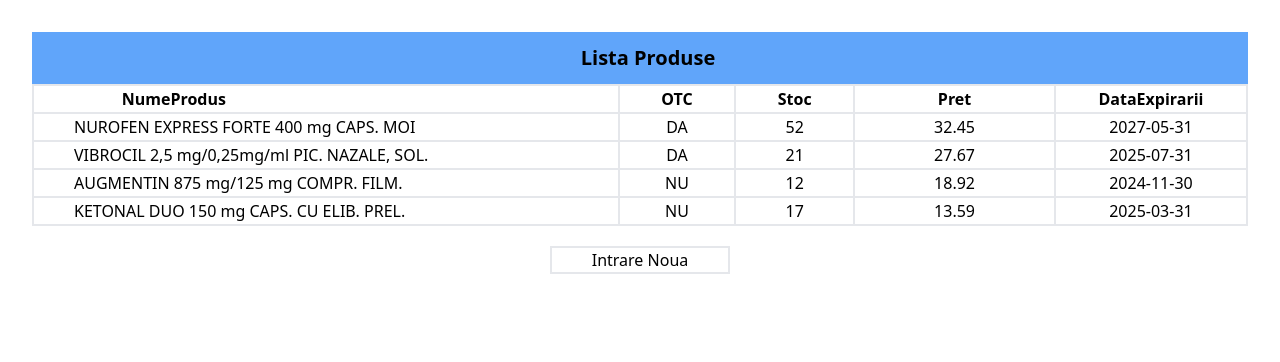
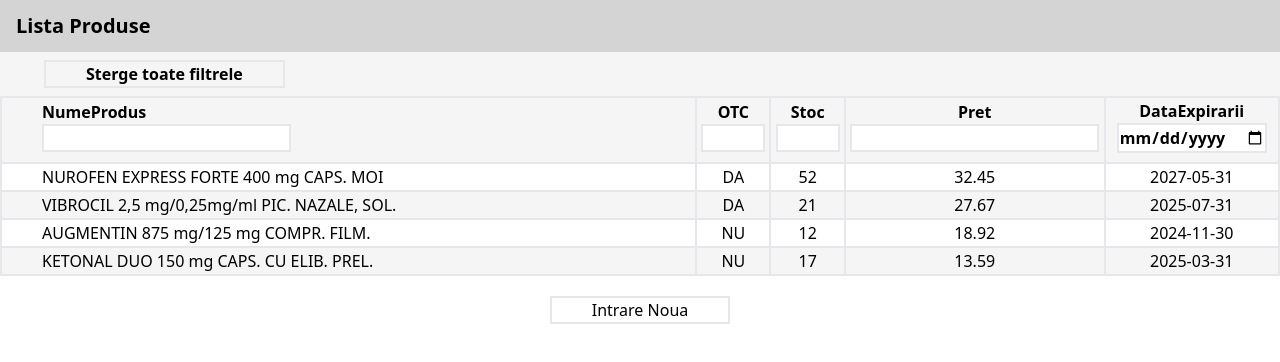
Before and after one commit to AleBarboni/React-Project, a React (Vite) app: page / in a window 1280 px wide. Shown: the top 362 px of the page. Built offline with nearby package versions, Linux system fonts and the light colour scheme.

Commit message:
incercare de search

```diff
--- a/src/App.css
+++ b/src/App.css
@@ -1,41 +1,16 @@
-#root {
-  max-width: 1280px;
-  margin: 0 auto;
-  padding: 2rem;
-  text-align: center;
+tr:nth-child(even) {
+  background-color: rgb(245 245 245);
 }
 
-.logo {
-  height: 6em;
-  padding: 1.5em;
-  will-change: filter;
-}
-.logo:hover {
-  filter: drop-shadow(0 0 2em #646cffaa);
-}
-.logo.react:hover {
-  filter: drop-shadow(0 0 2em #61dafbaa);
+th {
+  background-color: rgb(245 245 245);
 }
 
-@keyframes logo-spin {
-  from {
-    transform: rotate(0deg);
-  }
-  to {
-    transform: rotate(360deg);
-  }
+input::-webkit-outer-spin-button, input::-webkit-inner-spin-button {
+ -webkit-appearance: none;
+ margin: 0;
 }
 
-@media (prefers-reduced-motion: no-preference) {
-  a:nth-of-type(2) .logo {
-    animation: logo-spin infinite 20s linear;
-  }
+input[type="nubmer"] {
+  -moz-appearance: textfield;
 }
-
-.card {
-  padding: 2em;
-}
-
-.read-the-docs {
-  color: #888;
-}
--- a/src/App.jsx
+++ b/src/App.jsx
@@ -5,12 +5,10 @@
 function App() {
   return (
     <div className="App">
-    <h1 className='text-xl font-bold bg-blue-400 py-3 pl-4'>Lista Produse</h1>
+    <h1 className="text-xl font-bold bg-neutral-300 py-3 pl-4 px-10">Lista Produse</h1>
     <TableData />
     </div>
   )
 }
 
-
-
 export default App;
--- a/src/Components/Filters.jsx
+++ b/src/Components/Filters.jsx
@@ -0,0 +1,23 @@
+import data from "./data";
+
+
+function searchNune() {
+    return (
+    data
+        .filter((produs) =>{
+            return (
+                search.toLowerCase() === ""
+              ? produs
+              : produs.numeProdus.toLowerCase().includes(searchInput)
+        )})
+        .map((produs) =>
+            <tr key={index}>
+            <td className="text-center border-2 px-10 text-start">{data.numeProdus}</td>
+            <td className="text-center border-2">{data.otc}</td>
+            <td className="text-center border-2">{data.stoc}</td>
+            <td className="text-center border-2">{data.pret}</td>
+            <td className="text-center border-2">{data.dataExpirarii}</td>
+        </tr>
+    ))};
+
+    export default searchNune
--- a/src/Components/TableData.jsx
+++ b/src/Components/TableData.jsx
@@ -2,12 +2,18 @@
 import AddNewProduct from "./AddNewProduct";
 import data from "./data";
 
+
 function TableData() {
   const [product, setProduct] = useState(data);
   const [isShown, setIsShown] = useState(false);
+  const [searchInput, setSearchInput] = useState("");
 
   function handleOnClick(event) {
     setIsShown(true);
+  }
+
+  function handleOnChangeSearch(event) {
+    setSearchInput(event.target.value);
   }
 
   const tableRows = product.map((data, index) => {
@@ -33,21 +39,52 @@
   return (
     <div>
       <div>
+        <div className="bg-neutral-100">
+        <button className="border-2 px-10 mx-11 my-2 bg-neutral-100 font-bold">
+          Sterge toate filtrele
+        </button>
+        </div>
         <table className="table-auto text-center w-full">
           <thead>
             <tr>
-              <th className='pl-20 border-2 pr-96'>NumeProdus</th>
-              <th className='px-10 border-2'>OTC</th>
-              <th className='px-10 border-2'>Stoc</th>
-              <th className='px-20 border-2'>Pret</th>
-              <th className='px-10 border-2'>DataExpirarii</th>
+              <th
+                className="border-2 pr-96 px-10 text-start">
+                  NumeProdus
+                <input
+                className="border-2 mb-2"
+                  onChange={handleOnChangeSearch}></input>
+              </th>
+              <th
+                className="border-2">
+                  OTC
+                <input className="border-2 w-16 mb-2" type="text"></input>
+              </th>
+              <th
+                className="border-2">
+                  Stoc
+                <input className="border-2 w-16 mb-2 " type="number" min="0"></input>
+              </th>
+              <th
+                className="border-2 unstyled">
+                  Pret
+                <input className="border-2 mb-2" type="number" min="0"></input>
+              </th>
+              <th
+                className="border-2">
+                  DataExpirarii
+                <input className="border-2 mb-2" type="date"></input>
+              </th>
             </tr>
          </thead>
           <tbody>{tableRows}</tbody>
         </table>
       </div>
       <div className="text-center mt-5">
-        <button onClick={handleOnClick} className='px-10 border-2'>Intrare Noua</button>
+        <button
+          className='px-10 border-2'
+          onClick={handleOnClick}>
+            Intrare Noua
+        </button>
           <div>
             {
               isShown && (
```
